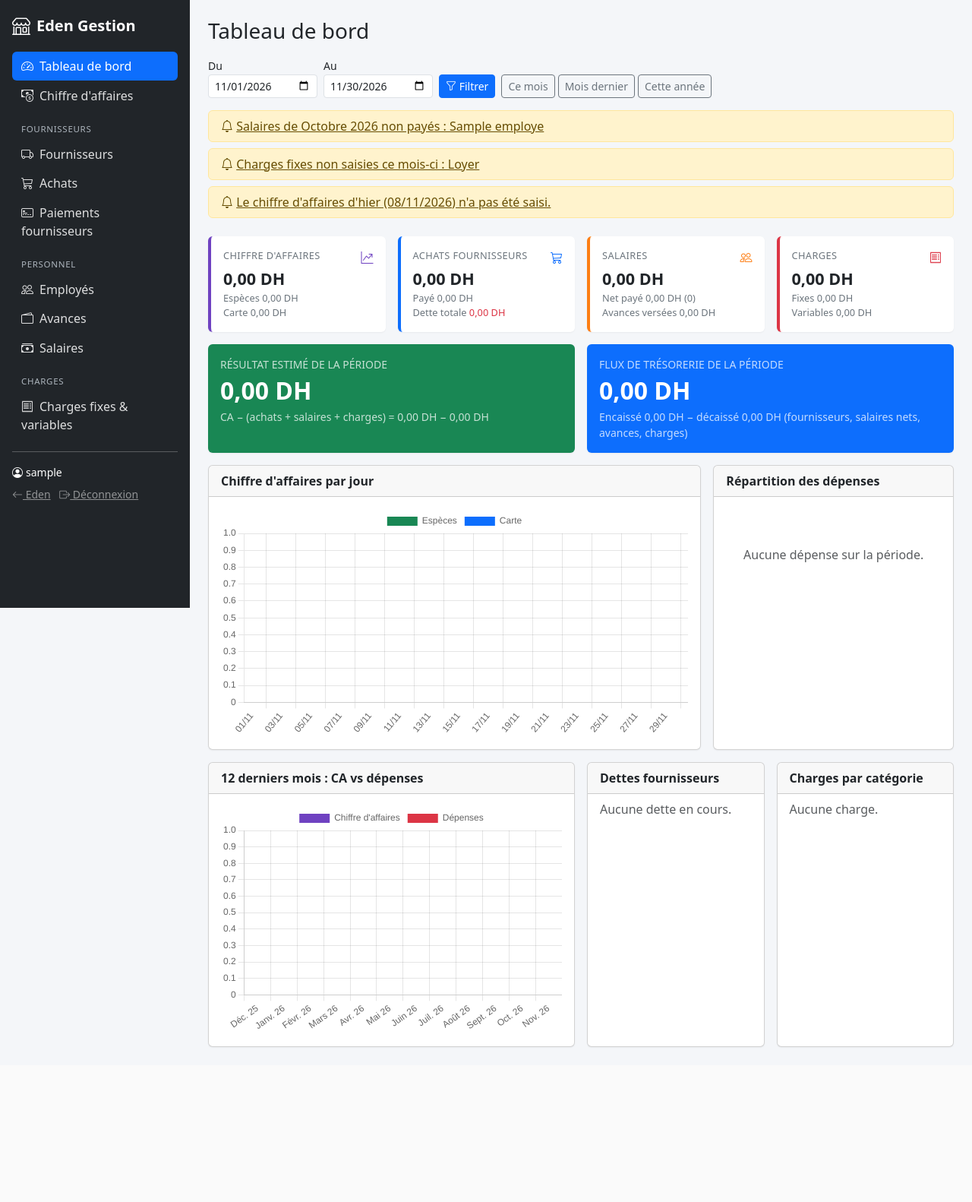
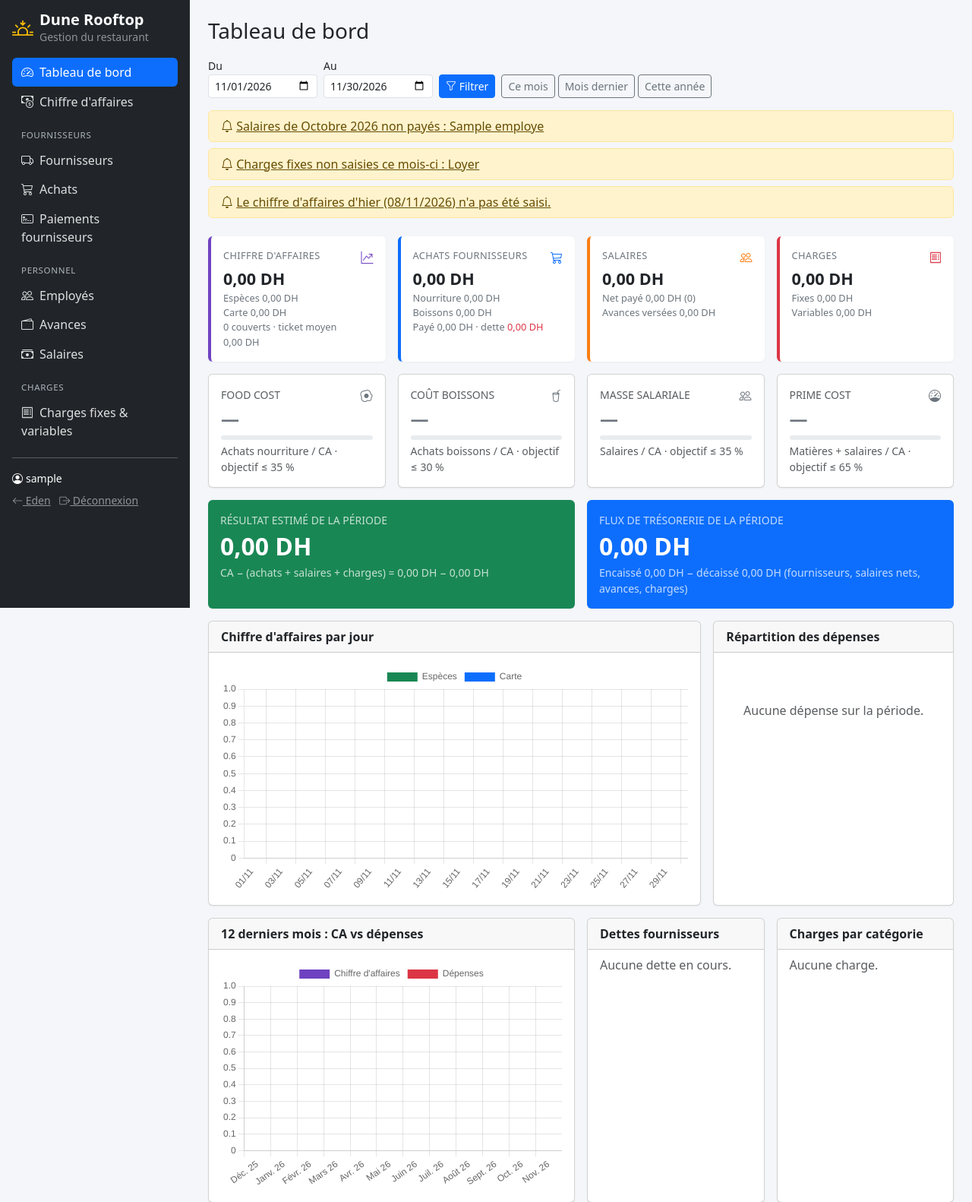
Before and after one commit to amineabk007/eden-pro, a PHP site: page /gestion/index.php in a window 1280 px wide. Shown: the top 1582 px of the page at 76% size. Before the commit the page ends 1379 px from the top, so only its background shows below. Run offline with PHP 8.4, Linux system fonts and the light colour scheme; the visitor is signed in with stand-in values (Sample User, id 1); data comes from the database, SQL or seed files in the repository; tables that the repository leaves empty or names only in its code hold one stand-in row (values such as "Sample post").

Commit message:
Adaptation au restaurant Dune Rooftop
- Nom et marque Dune Rooftop dans toute l'interface (constante APP_NAME)
- Chiffre d'affaires : nombre de couverts et ticket moyen
- Achats classés par famille (nourriture, boissons, consommables, autre),
  famille habituelle du fournisseur pré-remplie
- Tableau de bord : food cost, coût boissons, masse salariale et prime cost
  en % du CA avec objectifs
- Catégories de charges adaptées à un restaurant
- Migration automatique des bases déjà installées
- Montants affichés avec espaces insécables

Co-Authored-By: Claude Opus 5.5 <noreply@anthropic.com>
Claude-Session: https://claude.ai/code/session_015DCiHAedQBVvGmQktKcznH

```diff
--- a/gestion/inc/db.php
+++ b/gestion/inc/db.php
@@ -17,7 +17,8 @@ function gestion_install(PDO $pdo): void
 {
     try {
         $pdo->query('SELECT 1 FROM g_charges LIMIT 1');
-        return; // déjà installé
+        gestion_migrate($pdo); // déjà installé : mise à jour éventuelle
+        return;
     } catch (PDOException $e) {
         // tables absentes : on les crée
     }
@@ -34,6 +35,7 @@ function gestion_install(PDO $pdo): void
             date_vente DATE NOT NULL,
             montant_especes DECIMAL(12,2) NOT NULL DEFAULT 0,
             montant_carte DECIMAL(12,2) NOT NULL DEFAULT 0,
+            nb_couverts INT NOT NULL DEFAULT 0,
             note VARCHAR(255) NULL,
             $now
         )$end",
@@ -50,6 +52,7 @@ function gestion_install(PDO $pdo): void
             fournisseur_id $fk NOT NULL,
             date_achat DATE NOT NULL,
             num_facture VARCHAR(100) NULL,
+            categorie VARCHAR(20) NOT NULL DEFAULT 'nourriture',
             montant DECIMAL(12,2) NOT NULL,
             note VARCHAR(255) NULL,
             $now,
@@ -122,12 +125,16 @@ function gestion_install(PDO $pdo): void
         $pdo->exec($q);
     }
 
-    // Catégories de charges par défaut
+    // Catégories de charges par défaut (restaurant)
     $defaults = [
         ['Loyer', 'fixe'], ['Assurance', 'fixe'], ['Internet / Téléphone', 'fixe'],
-        ['Abonnements & logiciels', 'fixe'], ['Électricité', 'variable'], ['Eau', 'variable'],
-        ['Gaz', 'variable'], ['Entretien & réparations', 'variable'], ['Transport / Carburant', 'variable'],
-        ['Fournitures', 'variable'], ['Impôts & taxes', 'variable'], ['Divers', 'variable'],
+        ['Abonnements (caisse, logiciels, TV…)', 'fixe'], ['Location terminal TPE', 'fixe'],
+        ['Comptable', 'fixe'], ['Licence / autorisations', 'fixe'],
+        ['Électricité', 'variable'], ['Eau', 'variable'], ['Gaz (bouteilles)', 'variable'],
+        ['Produits d\'entretien & hygiène', 'variable'], ['Linge & blanchisserie', 'variable'],
+        ['Entretien & réparations', 'variable'], ['Commissions carte bancaire', 'variable'],
+        ['Animation / DJ / musique', 'variable'], ['Marketing & réseaux sociaux', 'variable'],
+        ['Transport / livraison', 'variable'], ['Impôts & taxes', 'variable'], ['Divers', 'variable'],
     ];
     $st = $pdo->prepare('INSERT INTO g_categories_charges (nom, type) VALUES (?, ?)');
     foreach ($defaults as $d) {
@@ -135,4 +142,20 @@ function gestion_install(PDO $pdo): void
     }
 }
 
+/** Ajoute les colonnes apparues dans les versions récentes (installations existantes). */
+function gestion_migrate(PDO $pdo): void
+{
+    $cols = [
+        'g_ventes' => ['nb_couverts', 'INT NOT NULL DEFAULT 0'],
+        'g_achats' => ['categorie', "VARCHAR(20) NOT NULL DEFAULT 'nourriture'"],
+    ];
+    foreach ($cols as $table => [$col, $def]) {
+        try {
+            $pdo->query("SELECT $col FROM $table LIMIT 1");
+        } catch (PDOException $e) {
+            $pdo->exec("ALTER TABLE $table ADD COLUMN $col $def");
+        }
+    }
+}
+
 gestion_install($pdo);
--- a/gestion/inc/functions.php
+++ b/gestion/inc/functions.php
@@ -1,7 +1,16 @@
 <?php
 // gestion/inc/functions.php — fonctions utilitaires.
 
+const APP_NAME = 'Dune Rooftop';
 const DEVISE = 'DH';
+
+// Familles d'achats (pour le food cost / coût boissons)
+const CATEGORIES_ACHAT = [
+    'nourriture'   => 'Nourriture',
+    'boissons'     => 'Boissons',
+    'consommables' => 'Consommables & emballages',
+    'autre'        => 'Autre',
+];
 
 const MODES_PAIEMENT = [
     'especes'  => 'Espèces',
@@ -20,7 +29,8 @@ function e($s): string
 
 function money($n): string
 {
-    return number_format((float) $n, 2, ',', ' ') . ' ' . DEVISE;
+    // espaces insécables : un montant n'est jamais coupé en fin de ligne
+    return number_format((float) $n, 2, ',', "\u{00A0}") . "\u{00A0}" . DEVISE;
 }
 
 function fdate(?string $d): string
--- a/gestion/inc/header.php
+++ b/gestion/inc/header.php
@@ -21,7 +21,7 @@ $menu = [
 <head>
     <meta charset="utf-8">
     <meta name="viewport" content="width=device-width, initial-scale=1">
-    <title><?= e($title ?? 'Gestion') ?> — Eden Gestion</title>
+    <title><?= e($title ?? 'Gestion') ?> — <?= APP_NAME ?></title>
     <link rel="stylesheet" href="assets/vendor/bootstrap.min.css">
     <link rel="stylesheet" href="assets/vendor/bootstrap-icons.min.css">
     <link rel="stylesheet" href="assets/style.css">
@@ -31,18 +31,18 @@ $menu = [
     <button class="btn btn-outline-light btn-sm" type="button" data-bs-toggle="offcanvas" data-bs-target="#sidebar" aria-label="Menu">
         <i class="bi bi-list"></i>
     </button>
-    <span class="navbar-brand mb-0 h1">Eden Gestion</span>
+    <span class="navbar-brand mb-0 h1"><i class="bi bi-sunset"></i> <?= APP_NAME ?></span>
 </nav>
 
 <div class="d-flex">
     <aside class="sidebar offcanvas-lg offcanvas-start text-bg-dark" tabindex="-1" id="sidebar">
         <div class="offcanvas-header d-lg-none">
-            <h5 class="offcanvas-title">Eden Gestion</h5>
+            <h5 class="offcanvas-title"><?= APP_NAME ?></h5>
             <button type="button" class="btn-close btn-close-white" data-bs-dismiss="offcanvas" data-bs-target="#sidebar"></button>
         </div>
         <div class="offcanvas-body d-flex flex-column p-3">
             <a href="index.php" class="brand d-none d-lg-flex align-items-center mb-3 text-white text-decoration-none">
-                <i class="bi bi-shop fs-4 me-2"></i><span class="fs-5 fw-semibold">Eden Gestion</span>
+                <i class="bi bi-sunset fs-3 me-2 text-warning"></i><span><span class="d-block fs-5 fw-semibold lh-1"><?= APP_NAME ?></span><small class="text-white-50">Gestion du restaurant</small></span>
             </a>
             <ul class="nav nav-pills flex-column mb-auto">
                 <?php foreach ($menu as $key => $item): ?>
--- a/gestion/index.php
+++ b/gestion/index.php
@@ -6,10 +6,17 @@ require __DIR__ . '/inc/bootstrap.php';
 $p = [$du, $au];
 
 // ---- Indicateurs de la période ----
-$ca = row('SELECT COALESCE(SUM(montant_especes),0) AS esp, COALESCE(SUM(montant_carte),0) AS cb FROM g_ventes WHERE date_vente BETWEEN ? AND ?', $p);
+$ca = row('SELECT COALESCE(SUM(montant_especes),0) AS esp, COALESCE(SUM(montant_carte),0) AS cb, COALESCE(SUM(nb_couverts),0) AS couv,
+                  COALESCE(SUM(CASE WHEN nb_couverts > 0 THEN montant_especes + montant_carte ELSE 0 END),0) AS ca_couv
+           FROM g_ventes WHERE date_vente BETWEEN ? AND ?', $p);
 $caTotal = $ca['esp'] + $ca['cb'];
+$ticketMoyen = $ca['couv'] > 0 ? $ca['ca_couv'] / $ca['couv'] : 0;
 
-$achats    = (float) scalar('SELECT COALESCE(SUM(montant),0) FROM g_achats WHERE date_achat BETWEEN ? AND ?', $p);
+$achatsCat = array_fill_keys(array_keys(CATEGORIES_ACHAT), 0.0);
+foreach (rows('SELECT categorie, SUM(montant) AS t FROM g_achats WHERE date_achat BETWEEN ? AND ? GROUP BY categorie', $p) as $r) {
+    $achatsCat[$r['categorie']] = (float) $r['t'];
+}
+$achats = array_sum($achatsCat);
 $paiements = (float) scalar('SELECT COALESCE(SUM(montant),0) FROM g_paiements_fournisseurs WHERE date_paiement BETWEEN ? AND ?', $p);
 $detteFour = (float) scalar('SELECT COALESCE(SUM(montant),0) FROM g_achats') - (float) scalar('SELECT COALESCE(SUM(montant),0) FROM g_paiements_fournisseurs');
 
@@ -28,6 +35,15 @@ $depenses = $achats + $sal['brut'] + $charges;
 $resultat = $caTotal - $depenses;
 $decaisse = $paiements + $sal['net'] + $avances + $charges;
 $tresorerie = $caTotal - $decaisse;
+
+// Ratios restaurant (en % du CA)
+$pct = fn($v) => $caTotal > 0 ? $v / $caTotal * 100 : null;
+$ratios = [
+    ['Food cost', $pct($achatsCat['nourriture']), 'Achats nourriture / CA', 35, 'bi-egg-fried'],
+    ['Coût boissons', $pct($achatsCat['boissons']), 'Achats boissons / CA', 30, 'bi-cup-straw'],
+    ['Masse salariale', $pct($sal['brut']), 'Salaires / CA', 35, 'bi-people'],
+    ['Prime cost', $pct($achatsCat['nourriture'] + $achatsCat['boissons'] + $sal['brut']), 'Matières + salaires / CA', 65, 'bi-speedometer'],
+];
 
 // ---- Graphique 1 : CA par jour (ou par mois si période longue) ----
 $long = (strtotime($au) - strtotime($du)) > 62 * 86400;
@@ -125,13 +141,32 @@ require __DIR__ . '/inc/header.php';
 
 <div class="row g-3 mb-3 mt-1">
     <?= kpi("Chiffre d'affaires", $caTotal, '#6f42c1', 'bi-graph-up-arrow',
-        'Espèces ' . money($ca['esp']) . '<br>Carte ' . money($ca['cb']), 'ventes.php') ?>
+        'Espèces ' . money($ca['esp']) . '<br>Carte ' . money($ca['cb'])
+        . '<br>' . number_format((int) $ca['couv'], 0, ',', ' ') . ' couverts · ticket moyen ' . money($ticketMoyen), 'ventes.php') ?>
     <?= kpi('Achats fournisseurs', $achats, '#0d6efd', 'bi-cart3',
-        'Payé ' . money($paiements) . '<br>Dette totale <span class="text-danger">' . money($detteFour) . '</span>', 'achats.php') ?>
+        'Nourriture ' . money($achatsCat['nourriture']) . '<br>Boissons ' . money($achatsCat['boissons'])
+        . '<br>Payé ' . money($paiements) . ' · dette <span class="text-danger">' . money($detteFour) . '</span>', 'achats.php') ?>
     <?= kpi('Salaires', $sal['brut'], '#fd7e14', 'bi-people',
         'Net payé ' . money($sal['net']) . ' (' . (int) $sal['nb'] . ')<br>Avances versées ' . money($avances), 'salaires.php') ?>
     <?= kpi('Charges', $charges, '#dc3545', 'bi-receipt',
         'Fixes ' . money($ch['fixe']) . '<br>Variables ' . money($ch['variable']), 'charges.php') ?>
+</div>
+
+<div class="row g-3 mb-3">
+    <?php foreach ($ratios as [$label, $val, $aide, $seuil, $icon]):
+        $etat = $val === null ? 'secondary' : ($val <= $seuil ? 'success' : ($val <= $seuil + 5 ? 'warning' : 'danger')); ?>
+        <div class="col-6 col-xl-3">
+            <div class="card p-3 h-100">
+                <div class="d-flex justify-content-between">
+                    <div class="kpi-label small text-uppercase text-muted"><?= e($label) ?></div>
+                    <i class="bi <?= $icon ?> text-<?= $etat ?>"></i>
+                </div>
+                <div class="fs-4 fw-semibold text-<?= $etat ?>"><?= $val === null ? '—' : number_format($val, 1, ',', ' ') . ' %' ?></div>
+                <div class="progress my-1" style="height:6px"><div class="progress-bar bg-<?= $etat ?>" style="width:<?= min(100, (float) $val) ?>%"></div></div>
+                <div class="small text-muted"><?= e($aide) ?> · objectif ≤ <?= $seuil ?> %</div>
+            </div>
+        </div>
+    <?php endforeach; ?>
 </div>
 
 <div class="row g-3 mb-3">
@@ -210,7 +245,9 @@ require __DIR__ . '/inc/header.php';
 <?php
 $data = json_encode([
     'labels1' => $labels1, 'esp' => $esp1, 'cb' => $cb1,
-    'dep' => [round($achats, 2), round($sal['brut'], 2), round($ch['fixe'], 2), round($ch['variable'], 2)],
+    'dep' => [round($achatsCat['nourriture'], 2), round($achatsCat['boissons'], 2),
+              round($achatsCat['consommables'] + $achatsCat['autre'], 2),
+              round($sal['brut'], 2), round($ch['fixe'], 2), round($ch['variable'], 2)],
     'c2' => $chart2,
 ], JSON_UNESCAPED_UNICODE | JSON_HEX_TAG);
 $scripts = <<<JS
@@ -237,8 +274,8 @@ new Chart(document.getElementById('chart12'), {
 const dep = document.getElementById('chartDep');
 if (dep) new Chart(dep, {
     type: 'doughnut',
-    data: {labels: ['Achats', 'Salaires', 'Charges fixes', 'Charges variables'],
-        datasets: [{data: D.dep, backgroundColor: ['#0d6efd', '#fd7e14', '#0dcaf0', '#6c757d']}]},
+    data: {labels: ['Nourriture', 'Boissons', 'Autres achats', 'Salaires', 'Charges fixes', 'Charges variables'],
+        datasets: [{data: D.dep, backgroundColor: ['#198754', '#0d6efd', '#adb5bd', '#fd7e14', '#0dcaf0', '#6c757d']}]},
     options: {maintainAspectRatio: false, plugins: {legend: {position: 'bottom'},
         tooltip: {callbacks: {label: c => ' ' + c.label + ' : ' + fmt(c.parsed)}}}}
 });
```
Also changed, not shown: gestion/achats.php (+48 -12 lines), gestion/install.sql (+9 -4 lines), gestion/ventes.php (+25 -12 lines), gestion/README.md.
